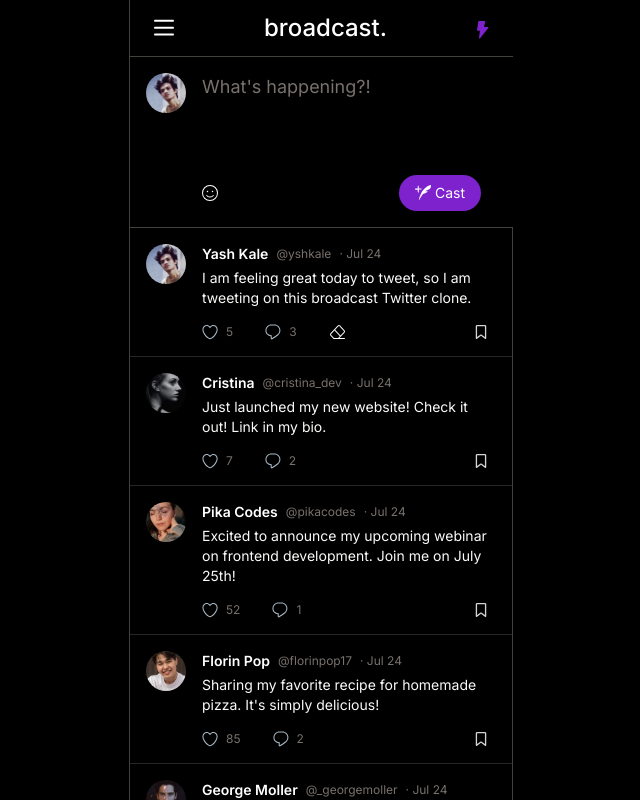
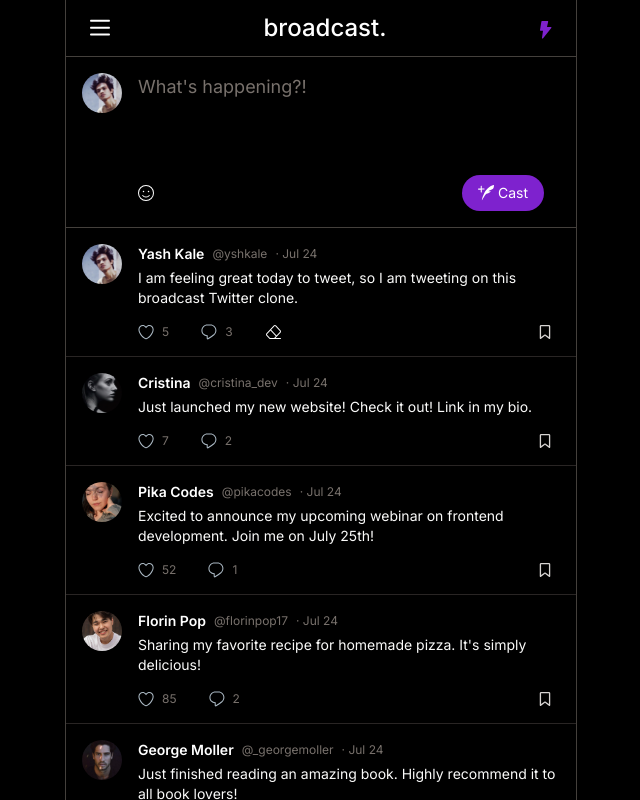
Before and after one commit to yshkale/broadcast, a React (Vite) app: page / in a window 1280 px wide. Both pictures are taken after a click on the button "Log In". Shown: the whole page, without its empty margins (319-959 px from the left). Built offline with nearby package versions, Linux system fonts and the light colour scheme.

Commit message:
increased desktop width and removed scrollbar

```diff
--- a/src/App.css
+++ b/src/App.css
@@ -13,3 +13,10 @@ body {
   background-color: black;
   color: #fff;
 }
+
+* {
+  -ms-overflow-style: none;
+}
+::-webkit-scrollbar {
+  display: none;
+}
--- a/src/components/CreateTweet.jsx
+++ b/src/components/CreateTweet.jsx
@@ -92,7 +92,7 @@ function CreateTweet() {
 
   return (
     <>
-      <div className="flex px-4 pt-4 pb-2 border-b border-stone-800 lg:border-l lg:border-stone-700 lg:max-w-4xl">
+      <div className="flex px-4 pt-4 pb-2 border-b border-stone-800 lg:border-x lg:border-stone-700 lg:max-w-4xl">
         <img
           src={userProfilePic}
           className="w-10 h-10 object-cover rounded-full"
--- a/src/components/Header.jsx
+++ b/src/components/Header.jsx
@@ -3,7 +3,7 @@ import About from "../icons/about.svg";
 
 function Header({ onHamburgerClick }) {
   return (
-    <div className="sticky backdrop-blur-xl top-0 flex px-6 py-3 items-center border-b border-stone-800 z-50 lg:border-l lg:border-stone-700 lg:max-w-4xl">
+    <div className="sticky backdrop-blur-xl top-0 flex px-6 py-3 items-center border-b border-stone-800 z-50 lg:border-x lg:border-stone-700 lg:max-w-4xl">
       <img
         src={Hamburger}
         onClick={onHamburgerClick}
--- a/src/pages/AppLayout.jsx
+++ b/src/pages/AppLayout.jsx
@@ -12,7 +12,7 @@ function AppLayout() {
   };
 
   return (
-    <div className="lg:mx-[28rem]">
+    <div className="lg:mx-[24rem] ">
       {isSideMenuOpen && (
         <div className="fixed inset-y-0 left-0 z-40 lg:display-none">
           <SideMenu closeSideMenu={() => setIsSideMenuOpen(false)} />
--- a/src/pages/EditProfile.jsx
+++ b/src/pages/EditProfile.jsx
@@ -55,7 +55,7 @@ function EditProfile() {
   }
 
   return (
-    <div className="lg:max-w-4xl lg:mx-[28rem]">
+    <div className="lg:max-w-4xl lg:mx-[24rem]">
       <div className="flex gap-8 px-6 py-3 items-center border-b border-stone-700 lg:py-6">
         <img
           className="w-5 h-5 invert cursor-pointer"
--- a/src/pages/FollowersFollowings.jsx
+++ b/src/pages/FollowersFollowings.jsx
@@ -12,7 +12,7 @@ function FollowersFollowings() {
   const [loadFollowers, setLoadFollowers] = useState(true);
 
   return (
-    <div className="lg:max-w-4xl lg:mx-[28rem]">
+    <div className="lg:max-w-4xl lg:mx-[24rem]">
       <div className="flex gap-8 px-6 py-2 items-center border-b border-stone-700 lg:py-4">
         <img
           className="w-5 h-5 invert cursor-pointer"
--- a/src/pages/MyProfilePage.jsx
+++ b/src/pages/MyProfilePage.jsx
@@ -48,7 +48,7 @@ function ProfilePage() {
   }
 
   return (
-    <div className="lg:max-w-4xl lg:mx-[28rem]">
+    <div className="lg:max-w-4xl lg:mx-[24rem]">
       <div className="flex gap-8 px-6 py-2 items-center border-b border-stone-700 lg:py-4">
         <img
           className="w-5 h-5 invert cursor-pointer"
@@ -185,7 +185,7 @@ function ProfilePage() {
                   <div className="flex items-center gap-2">
                     <img
                       src={t.isLiked ? LikeFill : Like}
-                      className="w-4 h-4"
+                      className="w-4 h-4 cursor-pointer"
                       alt="like"
                       onClick={() => likeTweet(t.id)}
                     />
@@ -200,7 +200,7 @@ function ProfilePage() {
                   </div>
 
                   <img
-                    className="w-[1.1rem] invert mr-auto"
+                    className="w-[1.1rem] invert mr-auto cursor-pointer"
                     src={DeleteIcon}
                     alt="more icon"
                     onClick={() => handleDeleteTweet(t.id)}
@@ -208,7 +208,7 @@ function ProfilePage() {
 
                   <img
                     src={t.bookmark ? BookmarkFill : Bookmark}
-                    className="w-[0.9rem] h-[0.9rem] mr-2"
+                    className="w-[0.9rem] h-[0.9rem] mr-2 cursor-pointer"
                     alt="bookmark"
                     onClick={() => markBookmark(t.id)}
                   />
--- a/src/pages/Pagenotfound.jsx
+++ b/src/pages/Pagenotfound.jsx
@@ -14,7 +14,7 @@ function Pagenotfound() {
         </Link>{" "}
         if you&apos;re up for some exploring.
       </p>
-      <img className="w-full" src={nullIsland} alt="404 page not found image" />
+      <img className="w-3/6" src={nullIsland} alt="404 page not found image" />
     </div>
   );
 }
--- a/src/pages/ProfilePage.jsx
+++ b/src/pages/ProfilePage.jsx
@@ -44,7 +44,7 @@ function ProfilePage() {
   const userPicture = "/profile-pictures/" + currentProfile.profilePic;
 
   return (
-    <div className="lg:max-w-4xl lg:mx-[28rem]">
+    <div className="lg:max-w-4xl lg:mx-[24rem]">
       <div className="flex gap-8 px-6 py-2 items-center border-b border-stone-700">
         <img
           className="w-5 h-5 invert cursor-pointer"
--- a/src/pages/TweetPage.jsx
+++ b/src/pages/TweetPage.jsx
@@ -72,7 +72,7 @@ function TweetPage() {
   }
 
   return (
-    <div className="lg:max-w-4xl lg:mx-[28rem]">
+    <div className="lg:max-w-4xl lg:mx-[24rem]">
       <div className="flex gap-8 px-6 py-4 items-center border-b border-stone-700 lg:py-6">
         <img
           className="w-4 h-4 invert cursor-pointer"
```
